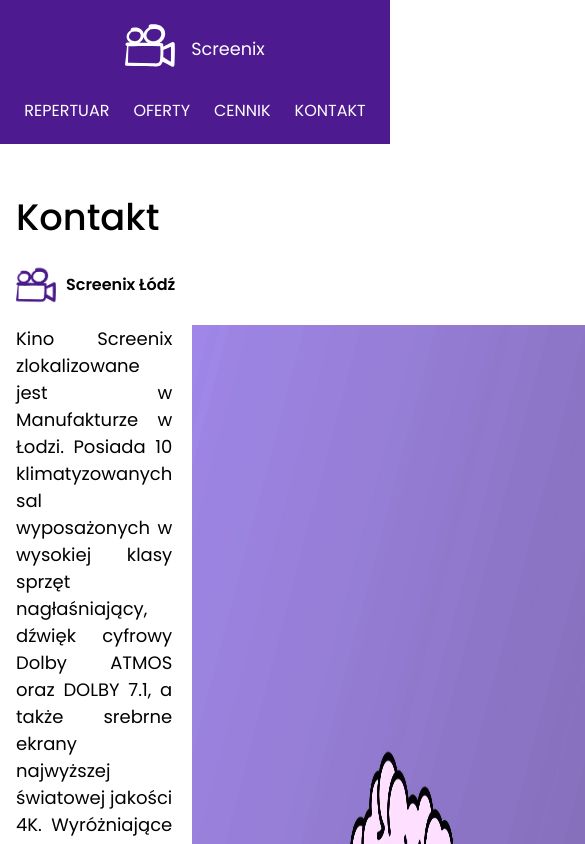
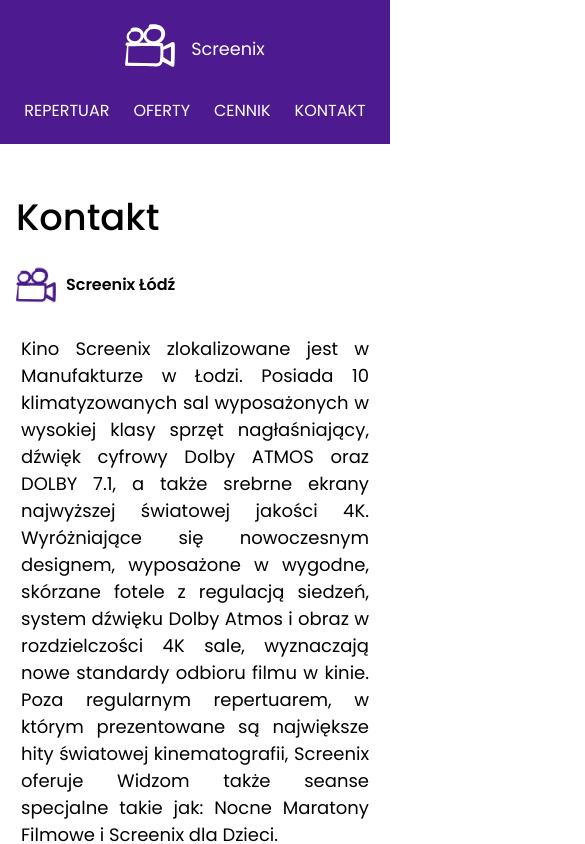
Before and after one commit to miloszkotarba/Cinema-Frontend, a Vue app in the folder axios-test/: page /kontakt in a window 390 px wide. Shown: the top 844 px of the page, 585 px wide, since content can reach past the window. Built offline with nearby package versions, Linux system fonts and the light colour scheme; a web font is replaced by a local one.

Commit message:
contact page

```diff
--- a/axios-test/src/components/Contact/Contact.vue
+++ b/axios-test/src/components/Contact/Contact.vue
@@ -79,7 +79,10 @@
  .description{
    display: flex;
    justify-content: space-between;
+ }
 
+ .description .text{
+   margin-bottom: 30px;
  }
 
  .description img{
@@ -99,11 +102,20 @@
    filter: invert(9%) sepia(82%) saturate(3259%) hue-rotate(260deg) brightness(119%) contrast(100%);
 
  }
-
 hr {
   border: 0.5px solid #686868;
   margin: 30px 0;
 }
 
+@media only screen and (max-width: 1050px) {
+  .description{
+    display: block;
+    padding: 10px 5px;
+  }
+  .description img{
+    margin: auto;
+  }
+}
+
 
 </style>
--- a/axios-test/src/views/HomeView.vue
+++ b/axios-test/src/views/HomeView.vue
@@ -44,7 +44,7 @@
       <div class="left">
         <h1>Kino Screenix</h1>
         <div class="brand">Gdzie Każdy Kadr Jest Doskonały</div>
-        <button>kup bilet</button>
+        <a href="/repertuar"><button>kup bilet </button></a>
       </div>
       <div class="right">
         <img src="../assets/img/19198445-removebg.png" alt="Cinema Background"/>
```
